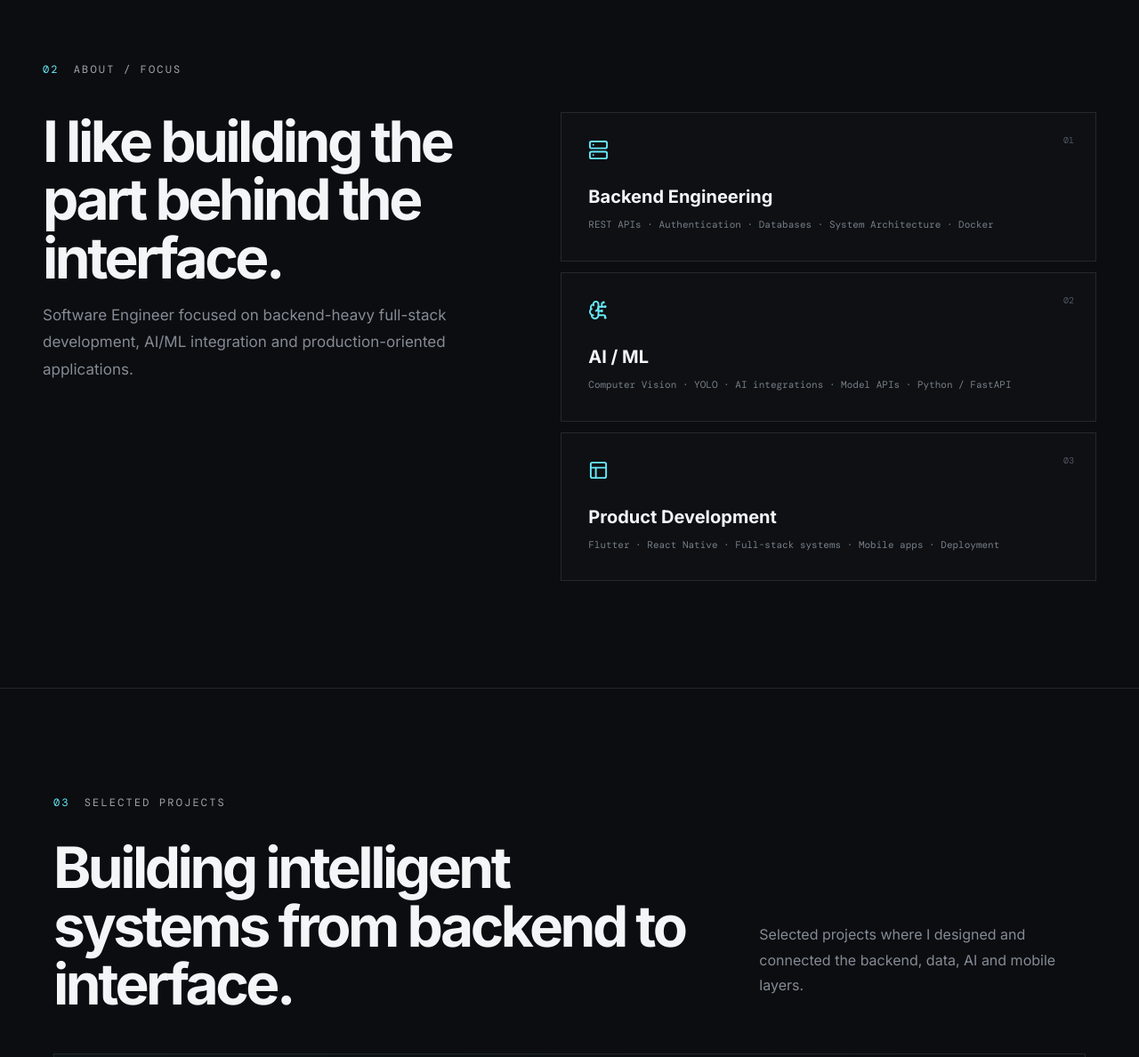
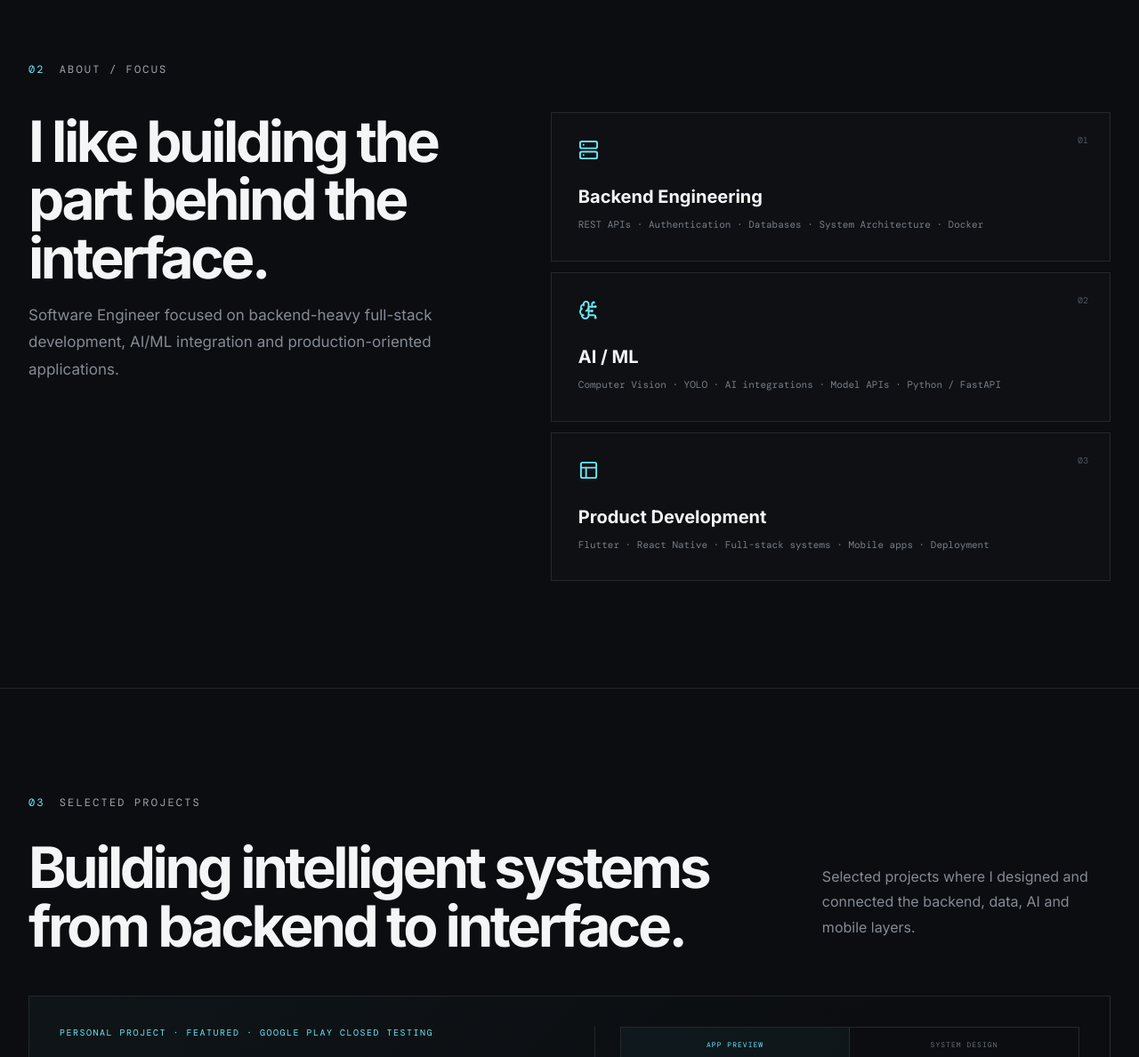
Before and after one commit to GorkemErtas/portfolio, a Next.js app: page / in a window 1280 px wide. Shown: the part 851-2039 px from the top of the page at 89% size. Built offline with nearby package versions, Linux system fonts and the light colour scheme; a web font is replaced by a local one.

Commit message:
style: widen desktop layout and reduce side gutters

```diff
--- a/app/globals.css
+++ b/app/globals.css
@@ -205,3 +205,21 @@ html,body{width:100%;max-width:100%;overflow-x:hidden}
 .embeddedArchitecture .archTitle{margin-bottom:18px}.embeddedArchitecture .archRow{margin-top:0;gap:9px}.embeddedArchitecture .archRow>div{padding:14px 10px;min-height:88px;font-size:9px}.embeddedArchitecture .archRow>div svg{width:20px;height:20px}.embeddedArchitecture .archRow small{font-size:8px}.embeddedArchitecture .archServices{margin-top:14px;gap:7px}.embeddedArchitecture .archServices>div{padding:11px 9px;min-height:80px;font-size:9px}.embeddedArchitecture .archServices svg{width:20px;height:20px}.embeddedArchitecture .archServices small{font-size:8px}.embeddedArchitecture .pipeline{margin-top:13px;padding-top:12px}.embeddedArchitecture .pipeline strong,.embeddedArchitecture .pipeline span{font-size:8px}
 @media(max-width:1000px){.projectSidePanel{border-left:0;border-top:1px solid var(--line);padding-left:0;padding-top:28px}.sidePanelBody{min-height:390px}.miniShowcase,.embeddedArchitecture{height:390px}.miniDevice{height:305px}}
 @media(max-width:700px){#projects .projectCard{padding:24px}.miniShowcase{height:auto;min-height:440px;grid-template-columns:1fr;grid-template-rows:auto 290px 40px}.miniDevice{height:290px}.miniNav{grid-column:1}.sidePanelBody{min-height:440px}.embeddedArchitecture{height:auto;min-height:440px}.projectSidePanel{padding-top:22px}}
+
+/* Wider desktop canvas: reduce side gutters without changing row structure */
+@media(min-width:1101px){
+ .nav,.hero,footer{max-width:1540px;padding-left:32px;padding-right:32px}
+ .section{padding-left:max(32px,calc((100vw - 1480px)/2));padding-right:max(32px,calc((100vw - 1480px)/2))}
+ .section>*{max-width:1480px}
+ #projects.section>*{max-width:1480px}
+ #projects .projectShowcase,#projects .projectCard{max-width:1480px}
+ .contactSection{padding-left:max(32px,calc((100vw - 1480px)/2));padding-right:max(32px,calc((100vw - 1480px)/2))}
+ .sectionHead{grid-template-columns:minmax(0,2.15fr) minmax(300px,.85fr);gap:72px}
+ .aboutGrid{grid-template-columns:minmax(0,.9fr) minmax(0,1.1fr);gap:72px}
+ #projects .projectCard{grid-template-columns:minmax(0,1.02fr) minmax(0,.98fr);gap:34px}
+ .projectSidePanel{padding-left:28px}
+}
+@media(min-width:1500px){
+ .section{padding-left:42px;padding-right:42px}
+ .contactSection{padding-left:42px;padding-right:42px}
+}
```
